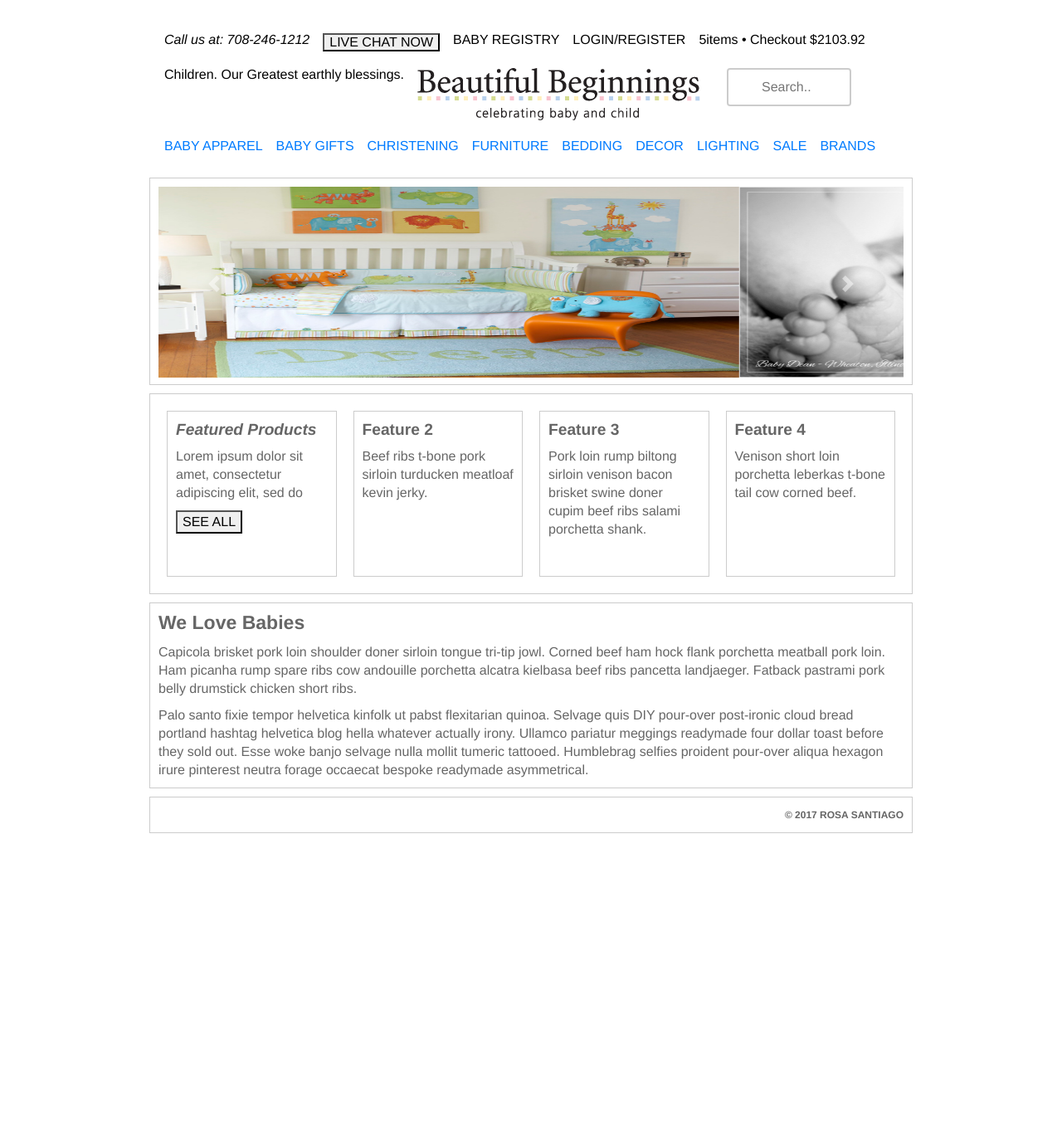
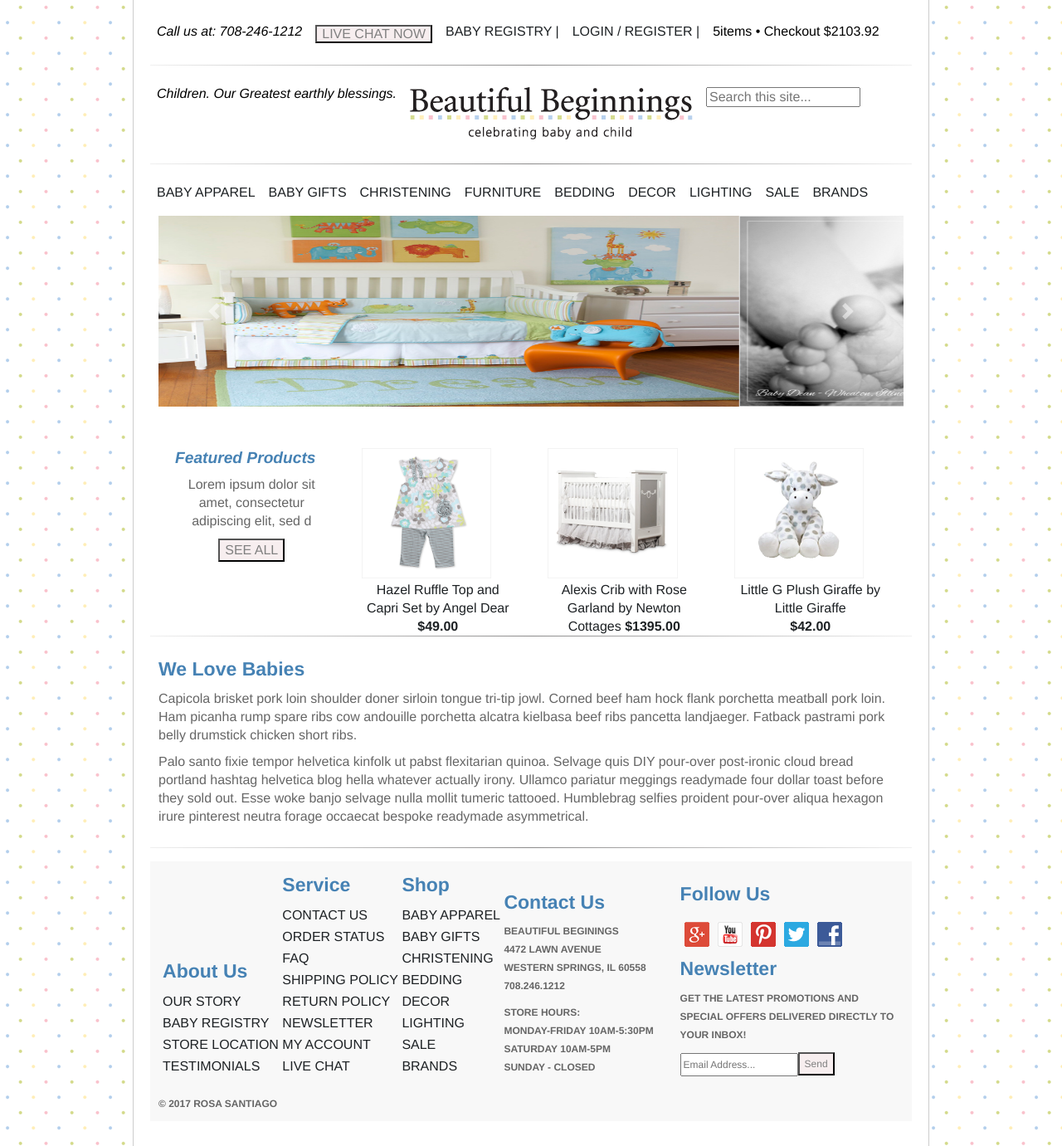
Before and after one commit to rosadsantiago/fewd_assessment, a plain HTML site: page index.html in a window 1280 px wide. Shown: the whole page at 83% size. Before the commit the page ends 1034 px from the top, so only its background shows below. Drawn offline with nearby package versions, Linux system fonts and the light colour scheme.

Commit message:
added images to features, footer navigation menu, input search & email boxes, and background image

```diff
--- a/css/style.css
+++ b/css/style.css
@@ -12,11 +12,10 @@ html {
 	clear: both;
 	line-height: 0;
 	content: ".";
-
 	visibility: hidden;
 }
 
-/* Your styles here */
+/* styles here */
 html{
 	/* All font-sizes on the page using "rems" will be relative to this value here */
 	font-size: 16px;
@@ -25,7 +24,42 @@ body{
 	font-size: 1em;
 	font-family: Helvetica, Arial, sans-serif;
 	color: #666;
+	background-color: transparent;
+	background-image: url("dots.png");
 }
+
+hr.lines {
+  border: 0;
+  height: 1px;
+  background-image: -webkit-linear-gradient(left, #f0f0f0, #8c8b8b, #f0f0f0);
+  background-image: -moz-linear-gradient(left, #f0f0f0, #8c8b8b, #f0f0f0);
+  background-image: -ms-linear-gradient(left, #f0f0f0, #8c8b8b, #f0f0f0);
+  background-image: -o-linear-gradient(left, #f0f0f0, #8c8b8b, #f0f0f0);
+}
+
+a{
+	color: #1d2124;
+}
+
+button {
+	background-color: #f7eeef;
+	color: gray;
+}
+
+.south{
+	background-color: rgba(248,248,248,1)
+
+}
+.site{
+	background-color: white;
+}
+
+ h3, h4{
+	color: #4682b4;
+}
+/*body{
+	background: url(".img/dots.jpeg");
+	}*/
 
 /* Typography */
 h1,
@@ -56,8 +90,11 @@ p:last-child{
 	margin-bottom: 0;
 }
 
+
 /* Layout */
 .site{
+	border-right:  1px solid #ccc;
+	border-left: 1px solid #ccc;
 	padding: 20px;
 	width: 960px;
 	margin: 0 auto;
@@ -68,7 +105,7 @@ p:last-child{
 .about,
 .features,
 .south{
-	border: 1px solid #ccc;
+
 	margin: 0 0 10px 0;
 	padding: 10px;
 }
@@ -92,26 +129,13 @@ p:last-child{
     margin: 5px;
 }
 
-input[type=text] {
-    width: 150px;
-    box-sizing: border-box;
-    border: 2px solid #ccc;
-    border-radius: 4px;
-    font-size: 16px;
-    background-color: white;
-    background-image: url('searchicon.png');
-    background-position: 10px 10px;
-    background-repeat: no-repeat;
-    padding: 12px 20px 12px 40px;
-    -webkit-transition: width 0.4s ease-in-out;
-    transition: width 0.4s ease-in-out;
+.menu{
+		display: inline;
+    margin: 5px;
+
 }
-
-input[type=text]:focus {
-    width: 100%;
-}
-
-.main-navigation ul {
+.main-navigation ul li a{
+		text-decoration: none;
     list-style-type: none;
     margin: 0;
     padding: 0;
@@ -128,7 +152,7 @@ input[type=text]:focus {
     color: black;
     text-align: center;
     padding: 10px 8px;
-    text-decoration: none;
+
 
 
 }
@@ -136,16 +160,14 @@ input[type=text]:focus {
 .main-navigation ul li a:hover{
 		background: #efefef;
 		color: #333
+		text-decoration: none;
 
 }
 
-.main-navigation ul li a{
-		text-decoration: none;
-}
 
 
 .img-fluid{
-
+		display: block;
 		width: 100%;
 		height: 230px;
 }
@@ -154,8 +176,7 @@ input[type=text]:focus {
 	height: 250px;
 }
 
-
-
+.
 .hero h2{
 	text-align: center;
 	margin: 0;
@@ -166,9 +187,6 @@ input[type=text]:focus {
 	text-align: left;
 }
 
-.features{
-
-}
 
 .features .feature{
 	float: left;
@@ -178,13 +196,50 @@ input[type=text]:focus {
 }
 
 .features .feature .inner{
-	border: 1px solid #ccc;
 	height: 200px;
 	padding: 10px;
 }
 
-.south{
-	text-align: right;
+.feature_img{
+	width: 85%;
+
+}
+
+.feature p{
+	text-align: center;
+}
+
+
+.menu ul li{
+	text-align: left;
+	list-style:none;
+ 	padding:0;
+ 	float:center; padding:5px 0;
+ 	font-weight:normal;
+}
+.menu ul {
+	display: inline-block;
+}
+
+.left_menu{
+	float: left;
+	width: 70%;
+	padding: 5px;
+
+}
+.social {
+	float: right;
+	width:  30%;
+}
+
+.social li{
+	float: right;
+	display: inline-block;
+}
+
+.social img{
+	padding: 5px;
+
 }
 
 .south p{
@@ -192,6 +247,12 @@ input[type=text]:focus {
 	text-transform: uppercase;
 	font-weight: bold;
 }
+
+
+
+
+
+
 
 /* When your screen becomes 960px wide or less, run all of the CSS below */
 @media screen and (max-width: 960px) {
@@ -209,12 +270,14 @@ input[type=text]:focus {
 	html{
 		font-size: 18px;
 	}
-	.logo{
+	/*.logo{
 		width: 100%;
 		margin: 0 0 10px 0;
 		text-align: center;
-	}
-	.main-navigation{
+	}*/
+
+
+	/*.main-navigation{
 		width: 100%;
 		margin: 0;
 		padding: 0;
@@ -226,7 +289,9 @@ input[type=text]:focus {
 	}
 	.main-navigation ul li:last-child{
 		margin-bottom: 0;
-	}
+	}*/
+
+
 	.features .feature{
 		width: 100%;
 		padding: 0;
@@ -236,4 +301,16 @@ input[type=text]:focus {
 	.features .feature .inner{
 		height: auto;
 	}
+	.left_menu li{
+		margin: 0 0 10px 0;
+		width: 100%;
+		padding: 0;
+	}
+
+	.social{
+		margin: 0 0 10px 0;
+		width: 100%;
+		padding: 0;
+
+	}
 }
--- a/index.html
+++ b/index.html
@@ -12,62 +12,39 @@
 	</head>
 	<body>
 		<div class="site">
-			<header class="north clearfix">
+			<header class="north_1 clearfix">
 				<nav class="main-navigation">
-
 					<div class="info clearfix">
-								<div class="info nav">
 						<ul>
 							  <li><i>Call us at: 708-246-1212</i></li>
 							  <li><button type="button">LIVE CHAT NOW</button></li>
-								  <li>BABY REGISTRY</li>
-								  <li>LOGIN/REGISTER</li>
+							  <li><a href="#">BABY REGISTRY   &#124;</a></li>
+							  <li><a href="#">LOGIN / REGISTER   &#124;</a></li>
 							  <li>5items &bull; Checkout $2103.92</li>
 							</ul>
 						</div><!-- /.north -->
+					<hr class="lines">  <!--line breaks   -->
+					<div class="north_2 clearfix">
 						<ul>
-							<li>
-								Children. Our Greatest earthly blessings.
-							</li>
-							<li>
-							  <img src="img/logo.jpeg" alt="Beautiful Beginnings">
-							<li>
-							<li>
-								<form>
-								  <input type="text" name="search" placeholder="Search..">
-								</form>
-							</li>
+							<li><i>Children. Our Greatest earthly blessings.</i></li>
+							<li><img src="img/logo.jpeg" alt="Beautiful Beginnings"></li>
+							<li><input type="text" name="search" placeholder="Search this site..."></li>
 						</ul>
-
-					<ul>
-						<li>
-						<a href="#">BABY APPAREL</a>
-						</li>
-						<li>
-						<a href="#">BABY GIFTS</a>
-						</li>
-						<li>
-						<a href="#">CHRISTENING</a>
-						</li>
-						<li>
-						<a href="#">FURNITURE</a>
-						</li>
-						<li>
-						<a href="#">BEDDING</a>
-						</li>
-						<li>
-						<a href="#">DECOR</a>
-						</li>
-						<li>
-						<a href="#">LIGHTING</a>
-						</li>
-						<li>
-						<a href="#">SALE</a>
-						</li>
-						<li>
-						<a href="#">BRANDS</a>
-						</li>
+					</div>
+					<hr class="lines"> <!--line breaks   -->
+					<div class="north_3 clearfix">
+						<ul> <!--main nav links -->
+							<li><a href="#">BABY APPAREL</a></li>
+							<li><a href="#">BABY GIFTS</a></li>
+							<li><a href="#">CHRISTENING</a></li>
+							<li><a href="#">FURNITURE</a></li>
+							<li><a href="#">BEDDING</a></li>
+							<li><a href="#">DECOR</a></li>
+							<li><a href="#">LIGHTING</a></li>
+							<li><a href="#">SALE</a></li>
+							<li><a href="#">BRANDS</a></li>
 						</ul>
+					</div>
 				</nav>
 			</header><!-- /.north -->
 
@@ -96,29 +73,30 @@
 				<div class="feature">
 					<div class="inner">
 						<h4><i>Featured Products</i></h4>
-						<p>Lorem ipsum dolor sit amet, consectetur adipiscing elit, sed do </p>
+						<p>Lorem ipsum dolor sit amet, consectetur adipiscing elit, sed d</p>
 						<p><button type="button">SEE ALL</button></p>
 					</div>
 				</div>
 				<div class="feature">
 					<div class="inner">
-						<h4>Feature 2</h4>
-						<p>Beef ribs t-bone pork sirloin turducken meatloaf kevin jerky.</p>
+						<img class="feature_img" src="img/clothes.jpeg" alt="clothes">
+							<p><a href="#">Hazel Ruffle Top and Capri Set by Angel Dear <br> <b>$49.00 </p></a>
 					</div>
 				</div>
 				<div class="feature">
 					<div class="inner">
-						<h4>Feature 3</h4>
-						<p>Pork loin rump biltong sirloin venison bacon brisket swine doner cupim beef ribs salami porchetta shank.</p>
+						<img class="feature_img"  src="img/crib_2.jpeg" alt="Alexis Crib">
+						<p><a href="#">Alexis Crib with Rose Garland by Newton Cottages <b>$1395.00 </p></a>
 					</div>
 				</div>
 				<div class="feature">
 					<div class="inner">
-						<h4>Feature 4</h4>
-						<p>Venison short loin porchetta leberkas t-bone tail cow corned beef.</p>
+						<img class="feature_img"  src="img/plush.jpeg" alt="Giraffe Plush">
+						<p><a href="#">Little G Plush Giraffe by Little Giraffe <br>  <b>$42.00 </p></a>
 					</div>
 				</div>
 				</section><!-- /.features -->
+				<hr class="lines">  <!--line breaks   -->
 
 			<section class="about clearfix">
 				<h3>We Love Babies</h3>
@@ -126,11 +104,66 @@
 
 				<p>Palo santo fixie tempor helvetica kinfolk ut pabst flexitarian quinoa. Selvage quis DIY pour-over post-ironic cloud bread portland hashtag helvetica blog hella whatever actually irony. Ullamco pariatur meggings readymade four dollar toast before they sold out. Esse woke banjo selvage nulla mollit tumeric tattooed. Humblebrag selfies proident pour-over aliqua hexagon irure pinterest neutra forage occaecat bespoke readymade asymmetrical.  </p>
 			</section><!-- /.about -->
+				<hr class="lines">  <!--line breaks   -->
 
 
 	<footer class="south clearfix">
+				<div class="menu clearfix">
+					<div class="left_menu">
+					<ul>
+						<h3>About Us</h3>
+	          <li><a href="#">OUR STORY</a></li>
+	          <li><a href="#">BABY REGISTRY</a></li>
+	          <li><a href="#">STORE LOCATION</a></li>
+	         	<li><a href="#">TESTIMONIALS</a></li>
+	        </ul>
+	         <ul>
+		      		<h3>Service</h3>
+		          <li><a href="#">CONTACT US</a></li>
+		          <li><a href="#">ORDER STATUS</a></li>
+		          <li><a href="#">FAQ</a></li>
+		          <li><a href="#">SHIPPING POLICY</a></li>
+		          <li><a href="#">RETURN POLICY</a></li>
+		          <li><a href="#">NEWSLETTER</a></li>
+		          <li><a href="#">MY ACCOUNT</a></li>
+		          <li><a href="#">LIVE CHAT</a></li>
+		         </ul>
+	         <ul>
+			       <h3>Shop</h3>
+			       		<li><a href="#">BABY APPAREL</a></li>
+			          <li><a href="#">BABY GIFTS</a></li>
+			          <li><a href="#">CHRISTENING</a></li>
+			          <li><a href="#">BEDDING</a></li>
+			          <li><a href="#">DECOR</a></li>
+			          <li><a href="#">LIGHTING</a></li>
+			          <li><a href="#">SALE</a></li>
+			          <li><a href="#">BRANDS</a></li>
+	          </ul>
+	          <ul>
+			        <h3>Contact Us</h3>
+			          <p>BEAUTIFUL BEGININGS <br> 4472 LAWN AVENUE <br> WESTERN SPRINGS, IL 60558 <br> 708.246.1212</p>
+			          <p>STORE HOURS: <br> Monday-Friday 10am-5:30pm <br> Saturday 10am-5pm <br> Sunday - Closed </p>
+	        	</ul>
+	        </div><!--left_menu end   -->
+							<div class="social">
+								<ul>
+									<h3>Follow Us</h3>
+									<li><a href="#"><img src="./img/Facebook.png" alt="Facebook"></a></li>
+									<li><a href="#"><img src="./img/Twitter.png" alt="Twittwe"></a></li>
+									<li><a href="#"><img src="./img/Pinterest.png" alt="Pinterest"></a></li>
+									<li><a href="#"><img src="./img/Youtube.png" alt="Youtube"></a></li>
+									<li><a href="#"><img src="./img/Google+.png" alt="Google"></a></li>
+								</ul>
+								<br>
+									<h3>Newsletter</h3>
+									<p>Get the latest promotions and special offers delivered directly to your inbox!</p>
+									<p><input type="text" name="search" placeholder="Email Address..."><button>Send</button></p>
+								</div> <!--social end   -->
+					</div> <!--menu end   -->
 					<p>&copy; 2017 Rosa Santiago</p>
+					</div> <!--  -->
 				</footer><!-- /.south -->
+
 
 		</div><!-- /.site -->
 
```
Also changed, not shown: css/dots.png (renamed from img/background.jpeg), img/clothes.jpeg (renamed from img/Layer 347.png), img/crib_2.jpeg (renamed from img/Layer 347 copy.png), img/plush.jpeg (renamed from img/Layer 350 copy 2.png). Lines whose indentation alone changed are shown as unchanged.
